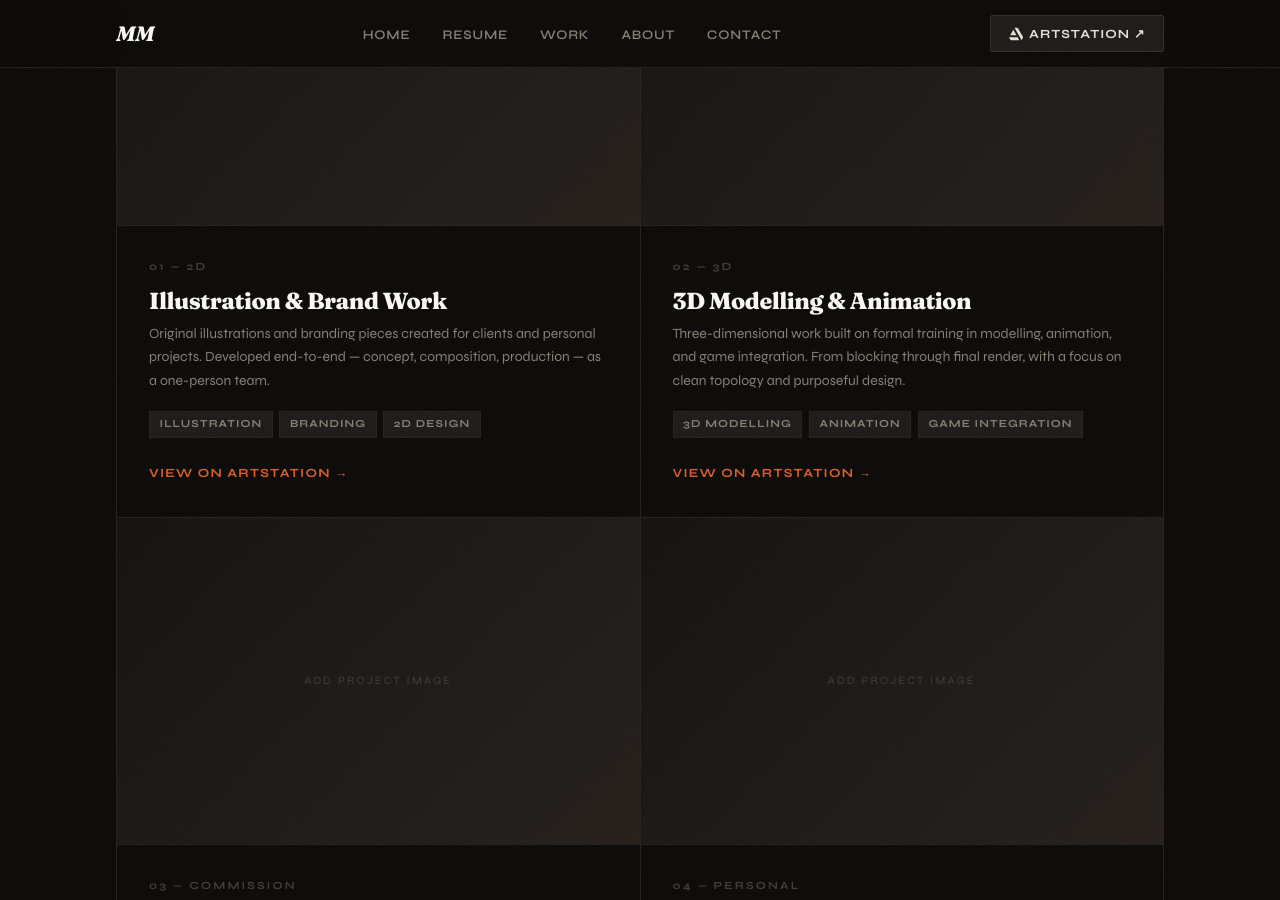
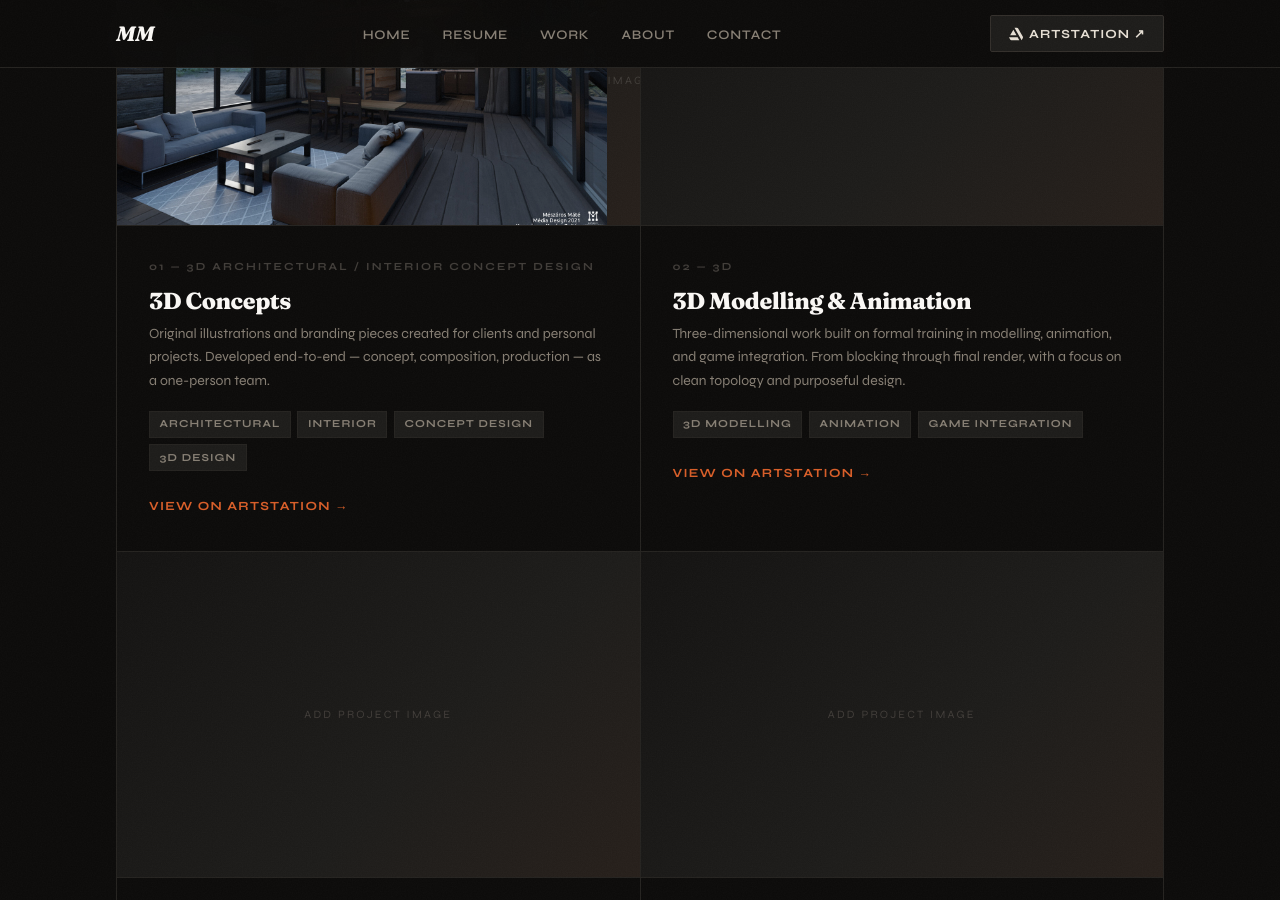
Before and after one commit to Muad0510/muad0510.github.io, a Jekyll site: the page built from work.html, in a window 1280 px wide and 900 px high, scrolled down 627 px. Built offline with Jekyll 4.4.1, drawn with Linux system fonts in a browser that asks for light colours.

Commit message:
Add work 1
Signed-off-by: Csaba Istvan Berta <fadden@byteslabs.nl>

```diff
--- a/work.html
+++ b/work.html
@@ -30,22 +30,23 @@ description: "Selected creative work and design projects by Máté Mészáros"
       <a href="{{ site.author.artstation }}" target="_blank" rel="noopener" class="project-card">
         <div class="project-card__img">
           <div class="project-card__img-inner">
-            <!-- Replace with: <img src="/assets/img/project-01.jpg" alt="2D Illustration"> -->
+            <img src="/assets/img/mate-meszaros-living-kitchen-002.jpg" alt="Interior Concept">
             <span>Add project image</span>
           </div>
         </div>
         <div class="project-card__body">
-          <p class="project-card__num">01 — 2D</p>
-          <h2 class="project-card__title">Illustration & Brand Work</h2>
+          <p class="project-card__num">01 — 3D Architectural / Interior Concept Design</p>
+          <h2 class="project-card__title">3D Concepts</h2>
           <p class="project-card__desc">
             Original illustrations and branding pieces created for clients and
             personal projects. Developed end-to-end — concept, composition,
             production — as a one-person team.
           </p>
           <div class="project-card__tags">
-            <span class="tag">Illustration</span>
-            <span class="tag">Branding</span>
-            <span class="tag">2D Design</span>
+            <span class="tag">Architectural</span>
+            <span class="tag">Interior</span>
+            <span class="tag">Concept Design</span>
+            <span class="tag">3D Design</span>
           </div>
           <span class="project-card__link">View on ArtStation →</span>
         </div>
```
Also changed, not shown: assets/img/mate-meszaros-living-kitchen-002.jpg (added).
